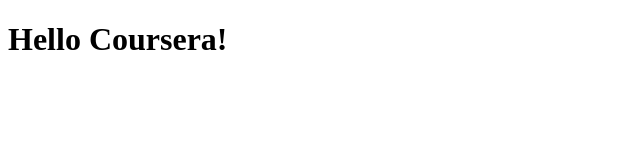
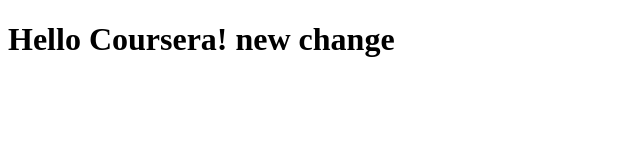
Before and after one commit to jario49/coursera_test1, a plain HTML site: page site/index.html in a window 1280 px wide. Shown: the whole page, without its empty margins (0-640 px from the left). Drawn offline with Linux system fonts and the light colour scheme.

Commit message:
small add.

```diff
--- a/site/index.html
+++ b/site/index.html
@@ -5,6 +5,6 @@
 	<title>Hello Coursera!</title>
 </head>
 <body>
-<h1>Hello Coursera!</h1>
+<h1>Hello Coursera! new change</h1>
 </body>
 </html>
```
